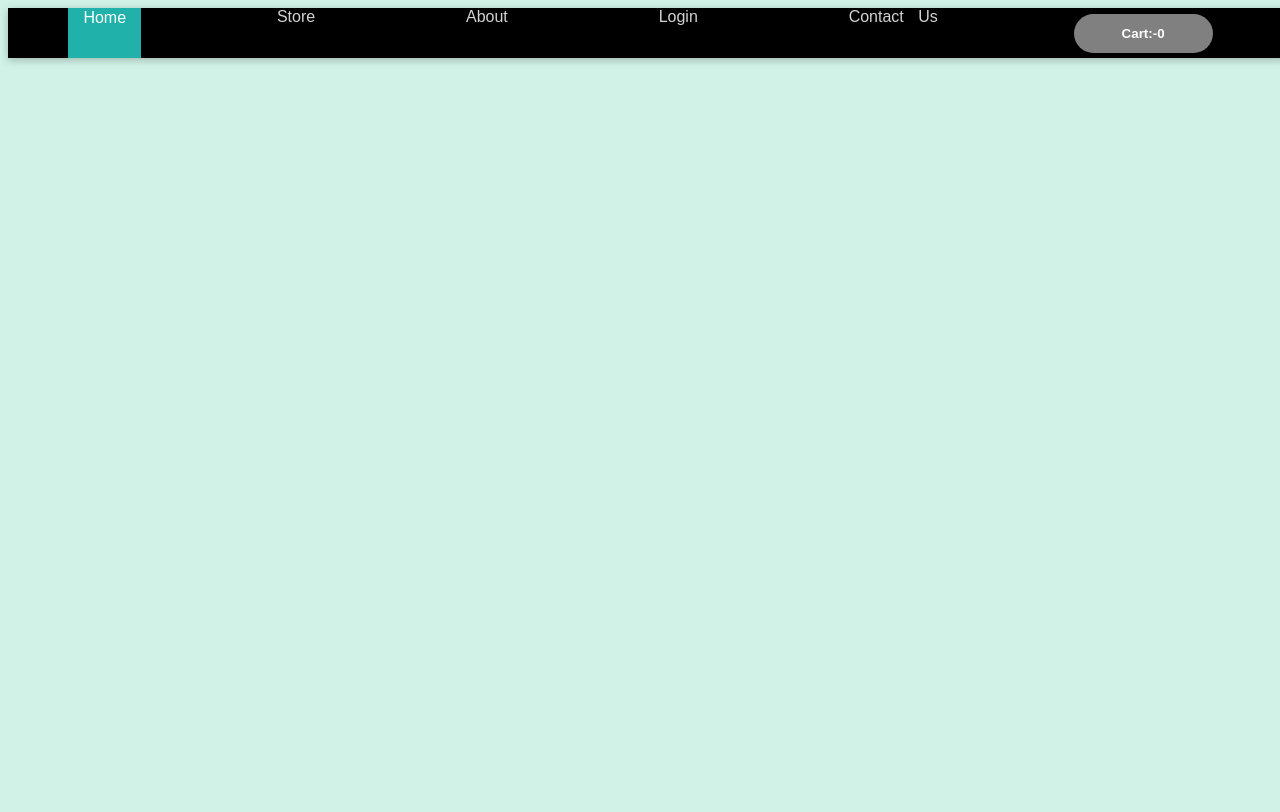
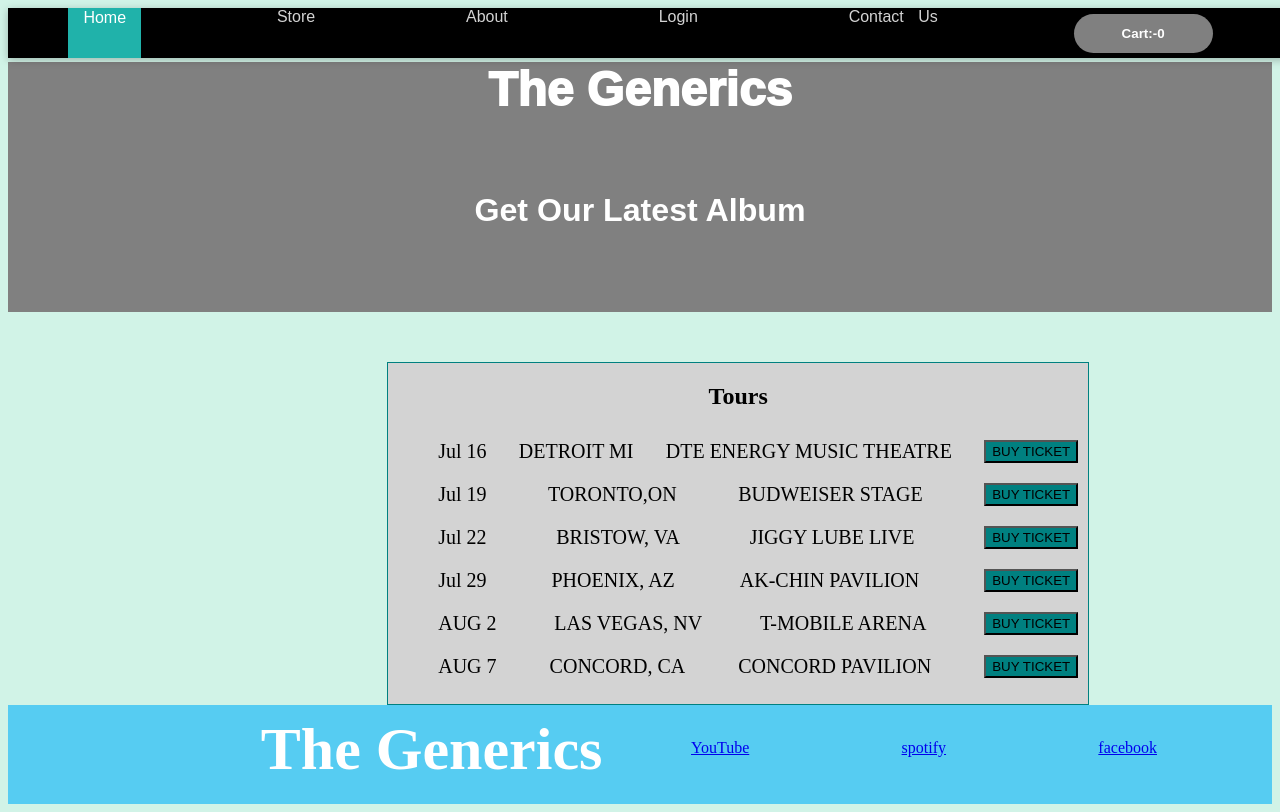
Before and after one commit to man9936/E-Commerce-from-sandbox, a React (Create React App) app: page /home in a window 1280 px wide. Built offline with nearby package versions, Linux system fonts and the light colour scheme.

Commit message:
Update 3 files

```diff
--- a/src/App.js
+++ b/src/App.js
@@ -54,7 +54,11 @@ export default function App() {
           <About />
           <Footer />
         </Route>
-        <Route path="/home"></Route>
+        <Route path="/home">
+          <HomeHeader />
+          <Home />
+          <Footer />
+        </Route>
         <Route path="/contact">
           <Header2 />
           <ContactUs />
--- a/src/UI/Footer.js
+++ b/src/UI/Footer.js
@@ -1,29 +1,32 @@
-import React from 'react'
-import {BsYoutube, BsSpotify, BsFacebook} from "react-icons/bs"
-import { NavLink } from 'react-router-dom';
-import classes from './Footer.module.css'
+import React from "react";
+// import {BsYoutube, BsSpotify, BsFacebook} from "react-icons/bs"
+import { NavLink } from "react-router-dom";
+import classes from "./Footer.module.css";
 
 const Footer = () => {
   return (
     <footer className={classes.footer}>
-    <h1>The Generics</h1>
-    <ul>
+      <h1>The Generics</h1>
+      <ul style={{ width: "40%" }}>
         <li>
           <NavLink to="https://www.youtube.com">
-            <BsYoutube color='red' size="35px"/>
+            {/* <BsYoutube color='red' size="35px"/> */}
+            <span>YouTube</span>
           </NavLink>
         </li>
         <li>
           <NavLink to="https://spotify.com">
-            <BsSpotify color='green' size="30px"/>
+            {/* <BsSpotify color='green' size="30px"/> */}
+            <span>spotify</span>
           </NavLink>
         </li>
         <li>
           <NavLink to="https://facebook.com">
-            <BsFacebook  size="30px"/>
+            {/* <BsFacebook  size="30px"/> */}
+            <span>facebook</span>
           </NavLink>
         </li>
-    </ul>
+      </ul>
     </footer>
   );
 };
--- a/src/UI/Footer.module.css
+++ b/src/UI/Footer.module.css
@@ -26,9 +26,7 @@
   color: white;
   font-family: "Times New Roman", Times, serif;
   font-size: 60px;
-  width: 80%;
+  width: 60%;
   font-weight: bold;
   margin: 0 auto;
-  margin-left: -320px;
-  overflow: hidden;
 }
```
